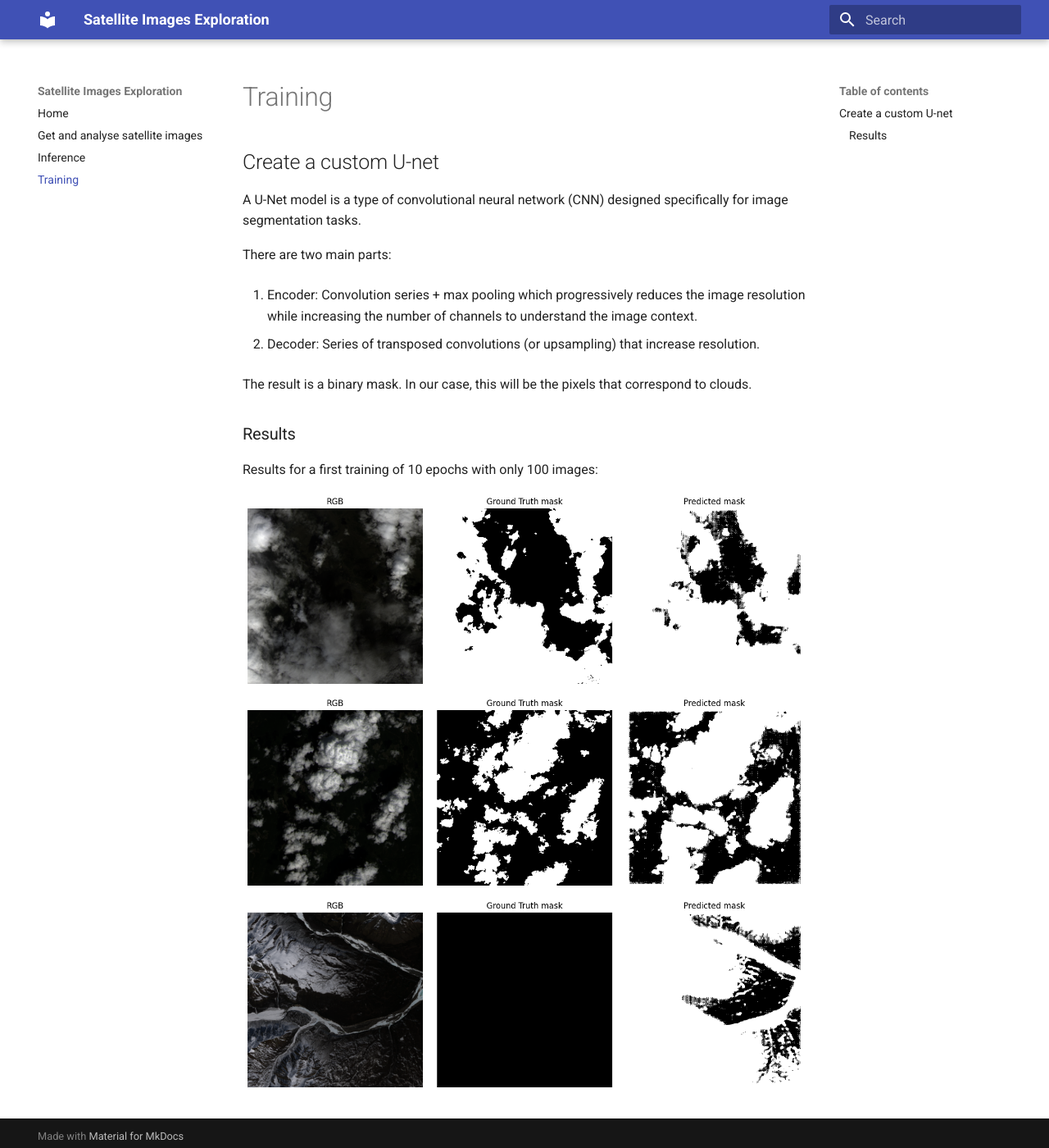
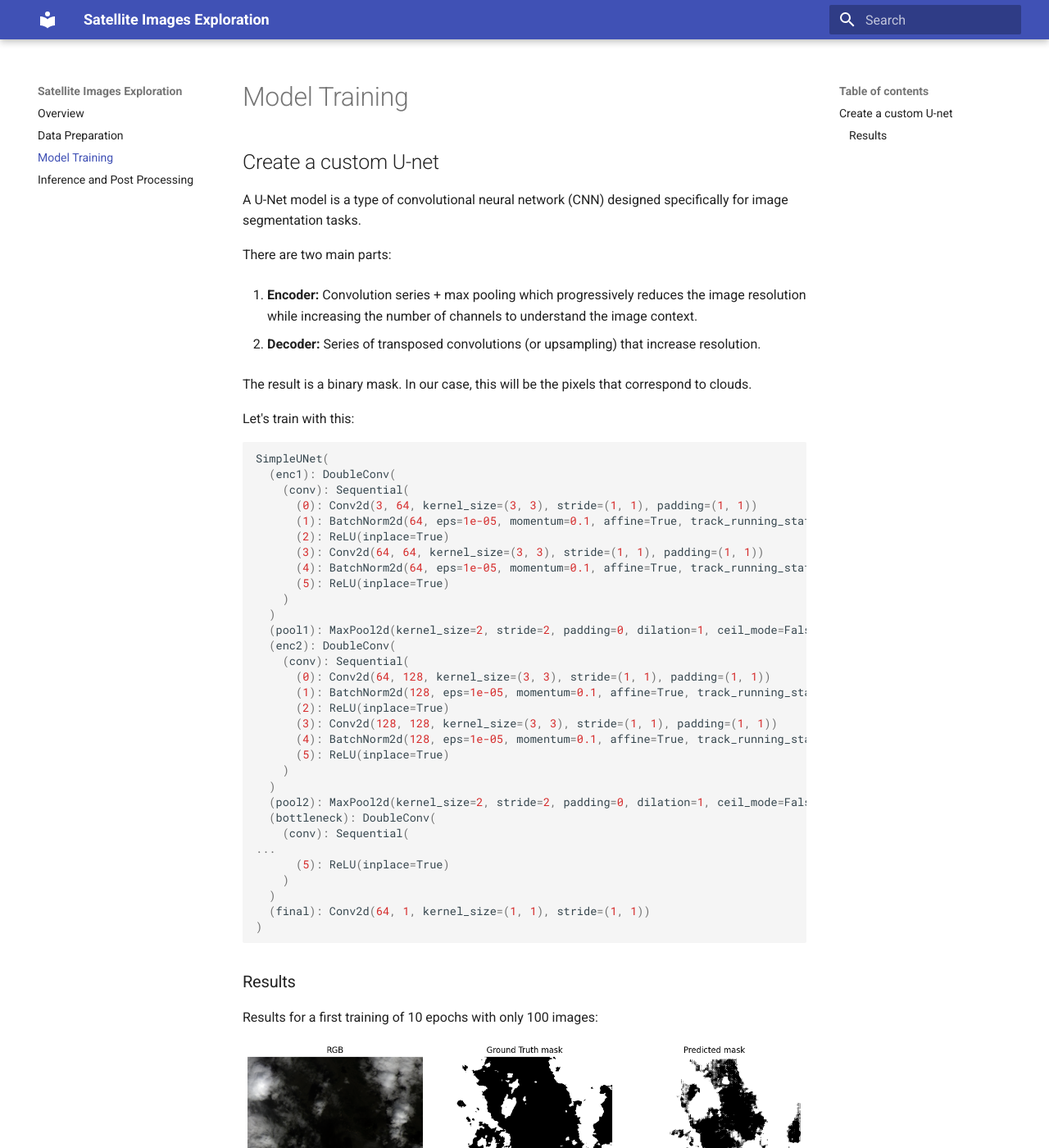
Before and after one commit to tristanGIANDO/satellite, an MkDocs documentation site: the page built from docs/training.md, in a window 1280 px wide and 1400 px high. Shown: the whole window at 82% size. Built offline with MkDocs 1.6.1 and Material for MkDocs 9.7.7, drawn with Linux system fonts in a browser that asks for light colours; some of the changed text lies outside the part shown.

Commit message:
docs: update docs

````diff
--- a/docs/data.md
+++ b/docs/data.md
@@ -1,6 +1,6 @@
-# Get and analyse satellite images
+# Data Preparation
 
-## Training dataset analysis
+## Download and analyse the training dataset
 
 From [this](https://www.kaggle.com/datasets/sorour/38cloud-cloud-segmentation-in-satellite-images) dataset, we create a CSV dataset containing the paths of all files downloaded locally (8400 lines).
 
--- a/docs/training.md
+++ b/docs/training.md
@@ -1,4 +1,4 @@
-# Training
+# Model Training
 
 ## Create a custom U-net
 
@@ -6,13 +6,49 @@
 
 There are two main parts:
 
-1. Encoder:
+1. **Encoder:**
    Convolution series + max pooling which progressively reduces the image resolution while increasing the number of channels to understand the image context.
 
-2. Decoder:
+2. **Decoder:**
    Series of transposed convolutions (or upsampling) that increase resolution.
 
 The result is a binary mask. In our case, this will be the pixels that correspond to clouds.
+
+Let's train with this:
+
+```py
+SimpleUNet(
+  (enc1): DoubleConv(
+    (conv): Sequential(
+      (0): Conv2d(3, 64, kernel_size=(3, 3), stride=(1, 1), padding=(1, 1))
+      (1): BatchNorm2d(64, eps=1e-05, momentum=0.1, affine=True, track_running_stats=True)
+      (2): ReLU(inplace=True)
+      (3): Conv2d(64, 64, kernel_size=(3, 3), stride=(1, 1), padding=(1, 1))
+      (4): BatchNorm2d(64, eps=1e-05, momentum=0.1, affine=True, track_running_stats=True)
+      (5): ReLU(inplace=True)
+    )
+  )
+  (pool1): MaxPool2d(kernel_size=2, stride=2, padding=0, dilation=1, ceil_mode=False)
+  (enc2): DoubleConv(
+    (conv): Sequential(
+      (0): Conv2d(64, 128, kernel_size=(3, 3), stride=(1, 1), padding=(1, 1))
+      (1): BatchNorm2d(128, eps=1e-05, momentum=0.1, affine=True, track_running_stats=True)
+      (2): ReLU(inplace=True)
+      (3): Conv2d(128, 128, kernel_size=(3, 3), stride=(1, 1), padding=(1, 1))
+      (4): BatchNorm2d(128, eps=1e-05, momentum=0.1, affine=True, track_running_stats=True)
+      (5): ReLU(inplace=True)
+    )
+  )
+  (pool2): MaxPool2d(kernel_size=2, stride=2, padding=0, dilation=1, ceil_mode=False)
+  (bottleneck): DoubleConv(
+    (conv): Sequential(
+...
+      (5): ReLU(inplace=True)
+    )
+  )
+  (final): Conv2d(64, 1, kernel_size=(1, 1), stride=(1, 1))
+)
+```
 
 ### Results
 
@@ -21,3 +57,11 @@
 ![training_10_epochs](images/training_10_epochs_0.png)
 ![training_10_epochs](images/training_10_epochs_1.png)
 ![training_10_epochs](images/training_10_epochs_2.png)
+
+Results for a second training of 9 epochs with 4200 images:
+
+![training_9_epochs_4200_images](images/training_subset4200_epoch9_0.png)
+![training_9_epochs_4200_images](images/training_subset4200_epoch9_1.png)
+![training_9_epochs_4200_images](images/training_subset4200_epoch9_2.png)
+![training_9_epochs_4200_images](images/training_subset4200_epoch9_3.png)
+![training_9_epochs_4200_images](images/training_subset4200_epoch9_4.png)
--- a/mkdocs.yml
+++ b/mkdocs.yml
@@ -5,6 +5,11 @@
 theme:
   name: material
 
+nav:
+  - Overview: index.md
+  - Data Preparation: data.md
+  - Model Training: training.md
+  - Inference and Post Processing: inference.md
 markdown_extensions:
   - admonition
   - codehilite
````
Also changed, not shown: docs/index.md (+8 -1 lines), docs/inference.md (+1 -1 lines), docs/images/training_subset4200_epoch9_0.png (added), docs/images/training_subset4200_epoch9_1.png (added), docs/images/training_subset4200_epoch9_2.png (added), docs/images/training_subset4200_epoch9_3.png (added), docs/images/training_subset4200_epoch9_4.png (added).
